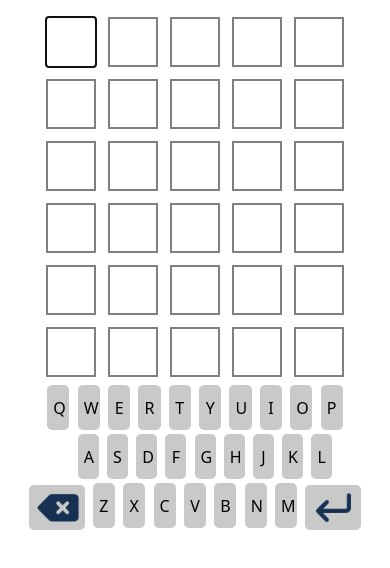
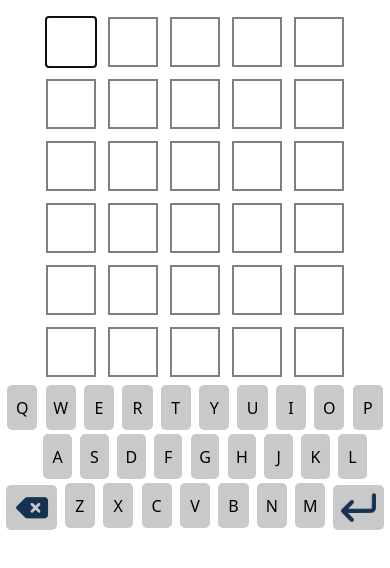
Before and after one commit to arjunycoding/wordle, a plain HTML site: page index.html in a window 390 px wide. Shown: the part 64-632 px from the top of the page. Drawn offline with nearby package versions, Linux system fonts and the light colour scheme; a web font is replaced by a local one.

Commit message:
False Alarm now now I'm basicllay finished

```diff
--- a/index.html
+++ b/index.html
@@ -131,7 +131,7 @@
                 <button class="letter key" value="L">L</button>
             </div>
             <button class="key letter delete" value="delete">
-                <img src="delete.png" alt="enter" width="45px">
+                <img src="delete.png" alt="enter" width="35px">
             </button>
             <button class="letter key" value="Z">Z</button>
             <button class="letter key" value="X">X</button>
--- a/style.css
+++ b/style.css
@@ -90,11 +90,15 @@ svg{
 }
 @media only screen and (max-width: 625px) {
   .letter {
-    width: 6%;
+    width: 7.75%;
     margin: 2px !important;
   }
   .enter, .delete{
-    width: 15%;
+    width: 13%;
+  }
+  body{
+    padding: 0px;
+    padding-top: 10px;
   }
 }
 
```
